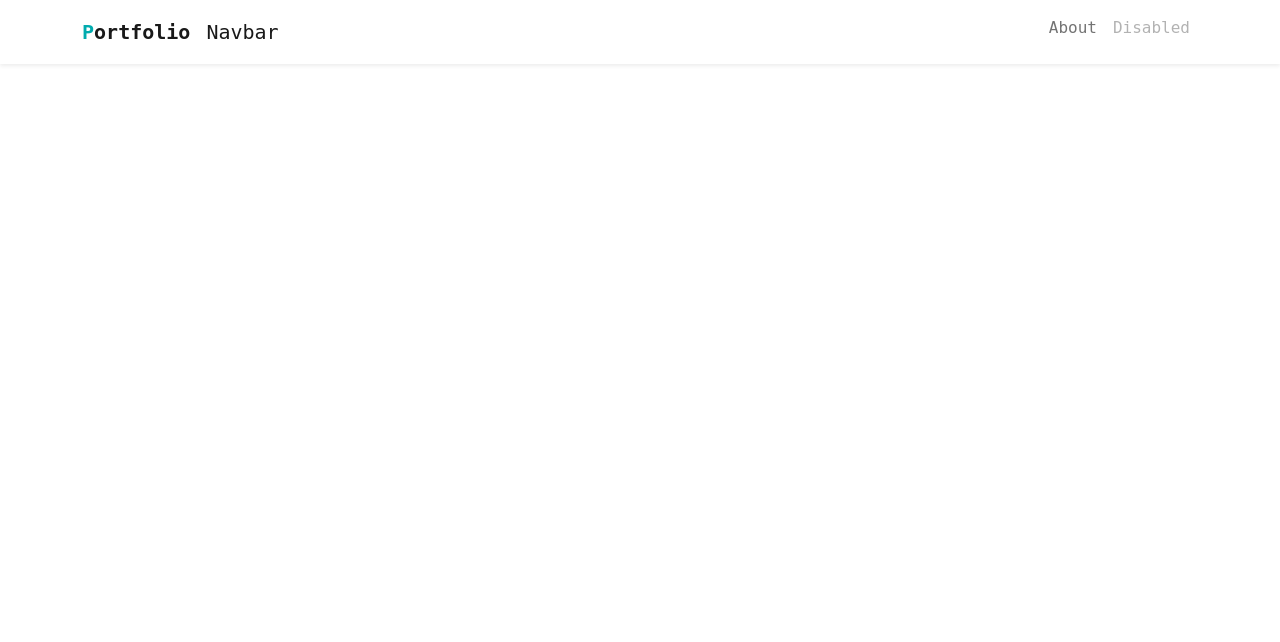
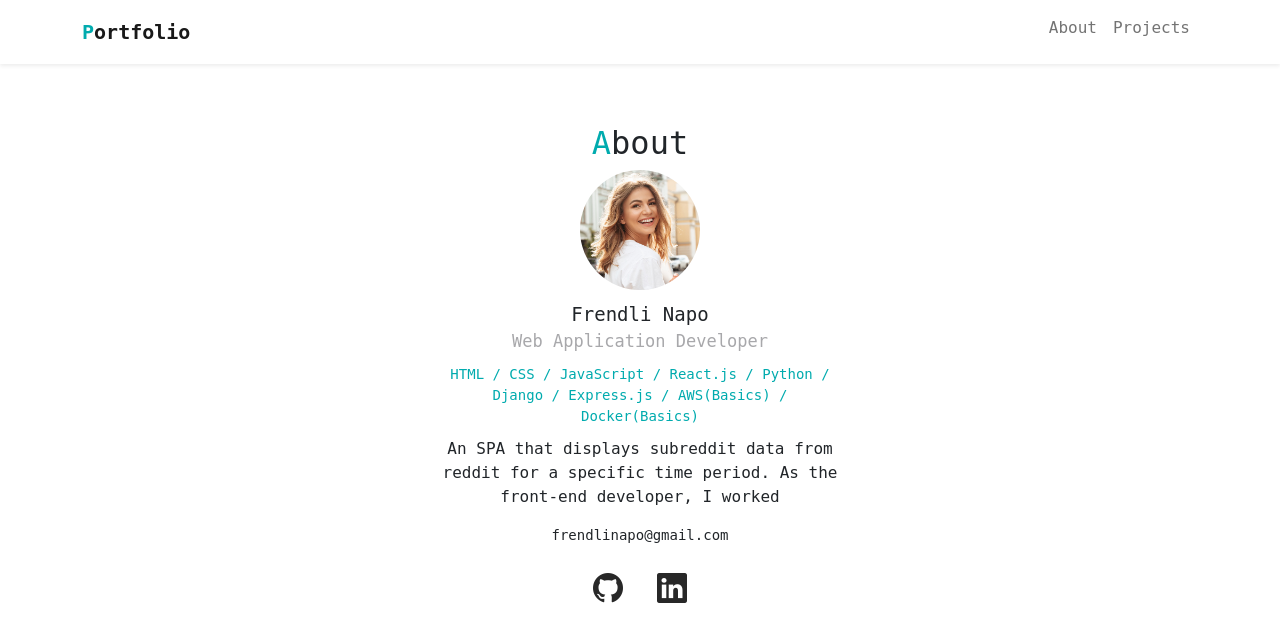
Before and after one commit to frendlinapo/Portfolio, a PHP site: page /indexof.html in a window 1280 px wide. Shown: the top 642 px of the page. Run offline with PHP 8.4, Linux system fonts and the light colour scheme.

Commit message:
Added the about section, Did some designing

```diff
--- a/indexof.html
+++ b/indexof.html
@@ -3,6 +3,7 @@
   <head>
     <meta charset="UTF-8" />
     <meta http-equiv="X-UA-Compatible" content="IE=edge" />
+    <link rel="stylesheet" href="https://cdn.jsdelivr.net/npm/bootstrap-icons@1.8.1/font/bootstrap-icons.css">
     <link
       rel="icon"
       type="image/png"
@@ -25,9 +26,7 @@
         <a class="navbar-brand title-icon" href="#"
           ><span class="font-primary">P</span>ortfolio</a
         >
-        <a class="navbar-brand" href="#">Navbar</a>
-        <button
-          class="navbar-toggler"
+        <button class="navbar-toggler"
           type="button"
           data-bs-toggle="collapse"
           data-bs-target="#navbarSupportedContent"
@@ -52,12 +51,28 @@
               </ul>
             </li>
             <li class="nav-item">
-              <a class="nav-link disabled">Disabled</a>
+              <a class="nav-link font-black" href="#projects">Projects</a>
             </li>
           </ul>
         </div>
       </div>
     </nav>
+
+    <div id="about">
+        <h2><span class="font-primary">A</span>bout</h2>
+        <img src="img/sample-woman.jpg">
+        <div class="name">Frendli Napo</div>
+        <div class="vocation">Web Application Developer</div>
+        <div class="skills">HTML / CSS / JavaScript / React.js / Python / Django / Express.js / AWS(Basics) / Docker(Basics)</div>
+        <p>
+            An SPA that displays subreddit data from reddit for a specific time period. As the front-end developer, I worked
+        </p>
+        <div class="email">frendlinapo@gmail.com</div>
+        <div class="icons">
+            <a href="https://github.com/frendlinapo/myport_1"><i class="bi bi-github"></i></a>
+            <a href="https://www.linkedin.com/in/frendli-napo-b6b2371b4/"><i class="bi bi-linkedin ms-3"></i></a>
+        </div>
+    </div>
     <script
       src="https://cdn.jsdelivr.net/npm/bootstrap@5.1.3/dist/js/bootstrap.bundle.min.js"
       integrity="sha384-ka7Sk0Gln4gmtz2MlQnikT1wXgYsOg+OMhuP+IlRH9sENBO0LRn5q+8nbTov4+1p"
--- a/style.css
+++ b/style.css
@@ -16,3 +16,51 @@ body {
   font-size: 20px;
   font-weight: bold;
 }
+
+/****************
+
+ABOUT
+
+****************/
+
+#about {
+  margin: 60px auto;
+  max-width: 400px;
+  text-align: center;
+}
+
+#about img {
+  border-radius: 50%;
+  width: 120px;
+  margin-bottom: 10px;
+}
+
+#about .name {
+  font-size: 19px;
+}
+
+#about .vocation {
+  font-size: 17px;
+  color: #a8a8ab;
+  margin-bottom: 10px;
+}
+
+#about .skills {
+  font-size: 14px;
+  color: #00abae;
+  margin-bottom: 10px;
+}
+
+#about .email {
+  margin-top: 14px;
+  font-size: 14px;
+}
+
+#about .icons {
+  margin-top: 20px;
+  font-size: 30px;
+}
+
+#about .icons a {
+    color: rgba(0, 0, 0, 0.842)
+}
```
